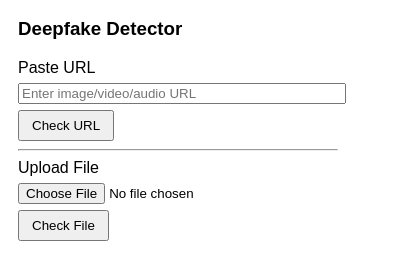
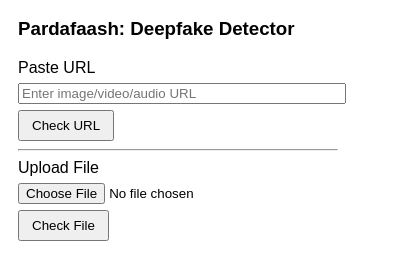
Before and after one commit to rue19/pardafaash, a browser extension: page extension/popup.html in a window 400 px wide. Drawn offline with Linux system fonts and the light colour scheme.

```diff
--- a/extension/popup.html
+++ b/extension/popup.html
@@ -1,7 +1,7 @@
 <!DOCTYPE html>
 <html>
   <head>
-    <title>Deepfake Detector</title>
+    <title>Pardafaash</title>
     <style>
       body { font-family: Arial, sans-serif; padding: 10px; width: 320px; }
       h3 { margin-top: 0; }
@@ -14,7 +14,7 @@
     </style>
   </head>
   <body>
-    <h3>Deepfake Detector</h3>
+    <h3>Pardafaash: Deepfake Detector</h3>
 
     <label>Paste URL</label>
     <input type="text" id="urlInput" placeholder="Enter image/video/audio URL">
```
Also changed, not shown: extension/manifest.json.
